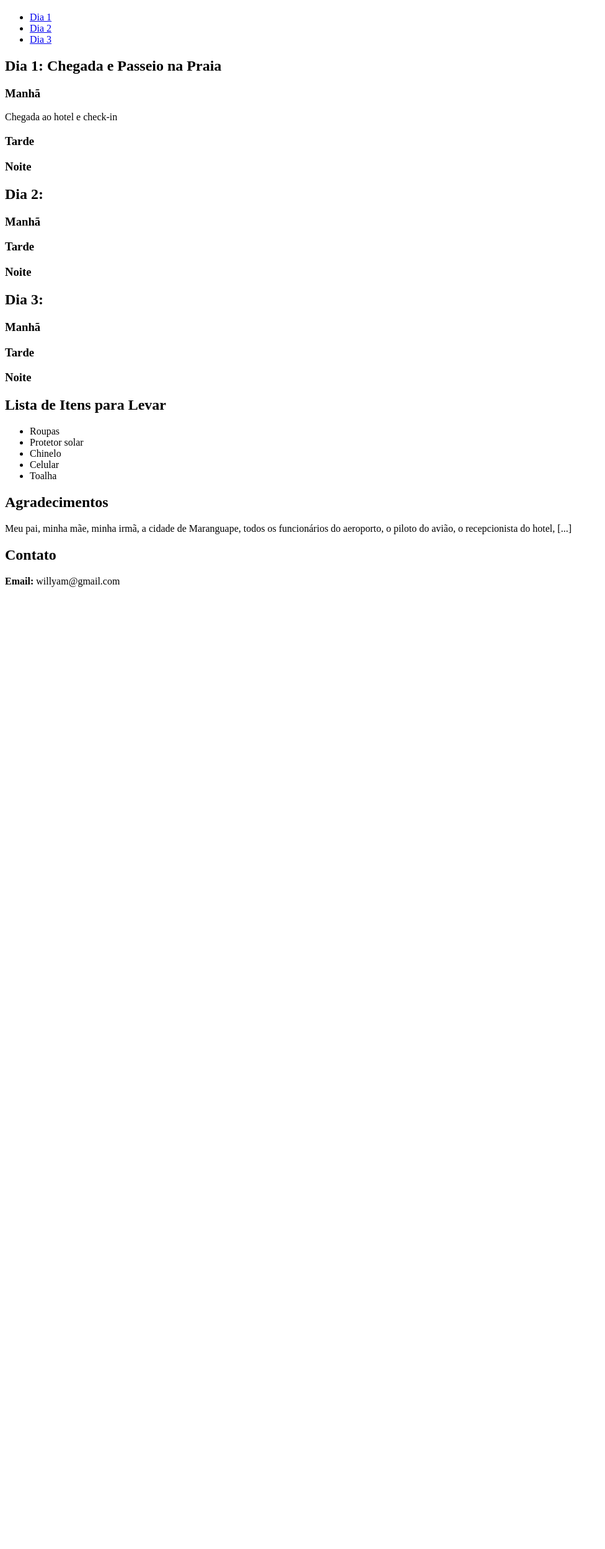
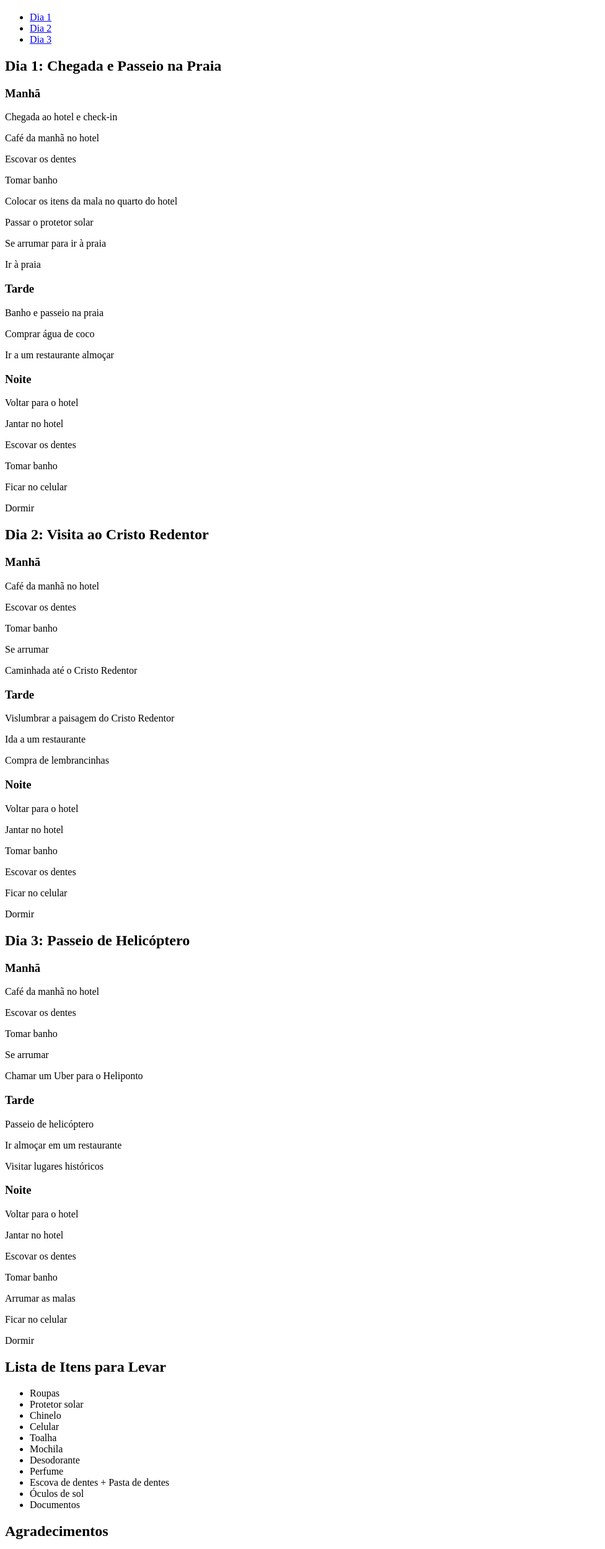
Before and after one commit to willyamandrade/Projetos-HTML-Web1-2025.2-S4, a plain HTML site: page roteiro-de-viagens/index.html in a window 1280 px wide. Shown: the part 61-2560 px from the top of the page at 62% size, without its empty margins (0-976 px from the left). Before the commit the page ends 1024 px from the top, so only its background shows below. Drawn offline with Linux system fonts and the light colour scheme.

Commit message:
Add files via upload

```diff
--- a/roteiro-de-viagens/index.html
+++ b/roteiro-de-viagens/index.html
@@ -19,38 +19,83 @@
             <article>
                 <h3>Manhã</h3>
                 <p>Chegada ao hotel e check-in</p>
+                <p>Café da manhã no hotel</p>
+                <p>Escovar os dentes</p>
+                <p>Tomar banho</p>
+                <p>Colocar os itens da mala no quarto do hotel</p>
+                <p>Passar o protetor solar</p>
+                <p>Se arrumar para ir à praia</p>
+                <p>Ir à praia</p>
             </article>
             <article>
                 <h3>Tarde</h3>
+                <p>Banho e passeio na praia</p>
+                <p>Comprar água de coco</p>
+                <p>Ir a um restaurante almoçar</p>
             </article>
             <article>
                 <h3>Noite</h3>
+                <p>Voltar para o hotel</p>
+                <p>Jantar no hotel</p>
+                <p>Escovar os dentes</p>
+                <p>Tomar banho</p>
+                <p>Ficar no celular</p>
+                <p>Dormir</p>
             </article>
         </section>
 
         <section>
-            <h2 id="dia2">Dia 2:</h2>
+            <h2 id="dia2">Dia 2: Visita ao Cristo Redentor</h2>
             <article>
                 <h3>Manhã</h3>
+                <p>Café da manhã no hotel</p>
+                <p>Escovar os dentes</p>
+                <p>Tomar banho</p>
+                <p>Se arrumar</p>
+                <p>Caminhada até o Cristo Redentor</p>
             </article>
             <article>
                 <h3>Tarde</h3>
+                <p>Vislumbrar a paisagem do Cristo Redentor</p>
+                <p>Ida a um restaurante</p>
+                <p>Compra de lembrancinhas</p>
             </article>
             <article>
                 <h3>Noite</h3>
+                <p>Voltar para o hotel</p>
+                <p>Jantar no hotel</p>
+                <p>Tomar banho</p>
+                <p>Escovar os dentes</p>
+                <p>Ficar no celular</p>
+                <p>Dormir</p>
             </article>
         </section>
 
         <section>
-            <h2 id="dia3">Dia 3:</h2>
+            <h2 id="dia3">Dia 3: Passeio de Helicóptero</h2>
             <article>
                 <h3>Manhã</h3>
+                <p>Café da manhã no hotel</p>
+                <p>Escovar os dentes</p>
+                <p>Tomar banho</p>
+                <p>Se arrumar</p>
+                <p>Chamar um Uber para o Heliponto</p>
             </article>
             <article>
                 <h3>Tarde</h3>
+                <p>Passeio de helicóptero</p>
+                <p>Ir almoçar em um restaurante</p>
+                <p>Visitar lugares históricos</p>
             </article>
             <article>
                 <h3>Noite</h3>
+                <p>Voltar para o hotel</p>
+                <p>Jantar no hotel</p>
+                <p>Escovar os dentes</p>
+                <p>Tomar banho</p>
+                <p>Arrumar as malas</p>
+                <p>Ficar no celular</p>
+                <p>Dormir</p>
             </article>
         </section>
 
@@ -63,6 +108,12 @@
                     <li>Chinelo</li>
                     <li>Celular</li>
                     <li>Toalha</li>
+                    <li>Mochila</li>
+                    <li>Desodorante</li>
+                    <li>Perfume</li>
+                    <li>Escova de dentes + Pasta de dentes</li>
+                    <li>Óculos de sol</li>
+                    <li>Documentos</li>
                 </ul>
             </aside>
         </section>
@@ -71,7 +122,7 @@
     <footer>
         <section>
             <h2>Agradecimentos</h2>
-            <p>Meu pai, minha mãe, minha irmã, a cidade de Maranguape, todos os funcionários do aeroporto,
+            <p>Meu pai, minha mãe, a cidade de Maranguape, o IFCE, todos os funcionários do aeroporto,
             o piloto do avião, o recepcionista do hotel, [...]</p>
         </section>
         <section>
```
Also changed, not shown: cadastro-de-usuario/index.html (+34 -0 lines).
